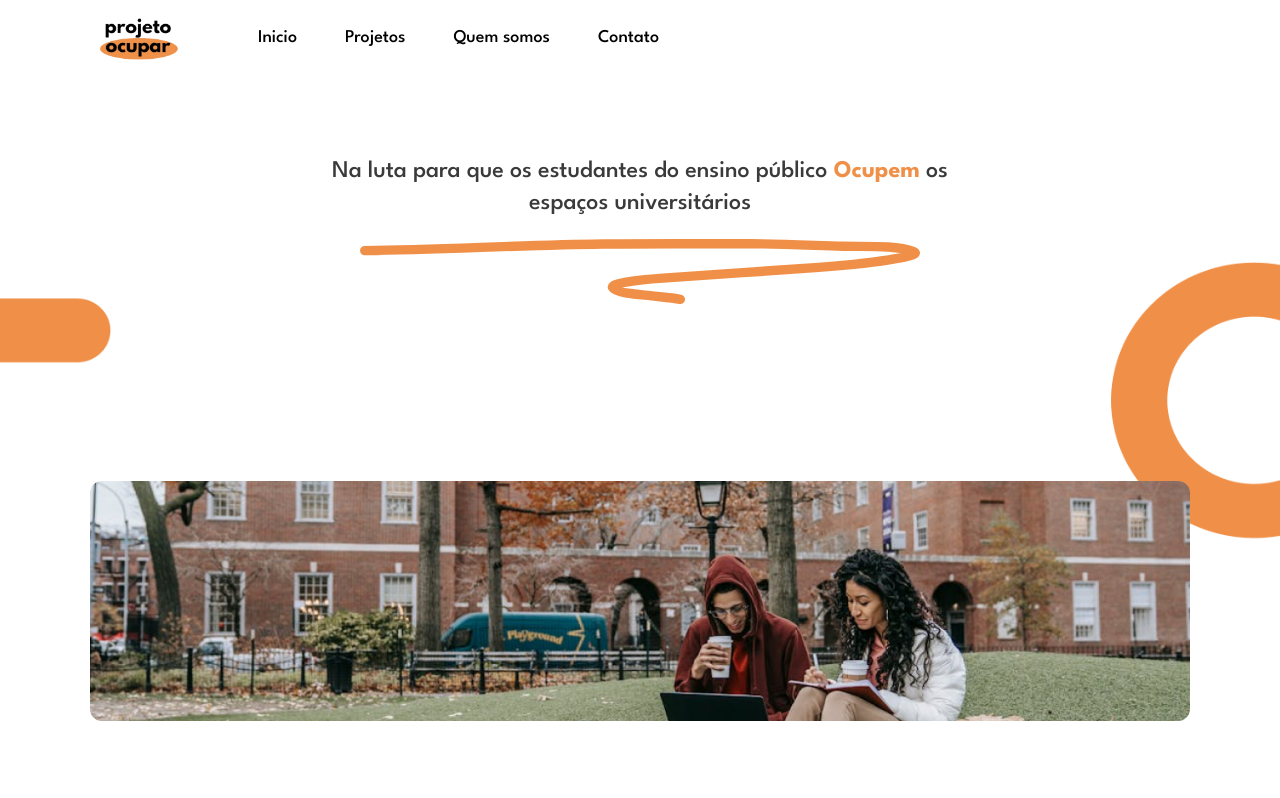
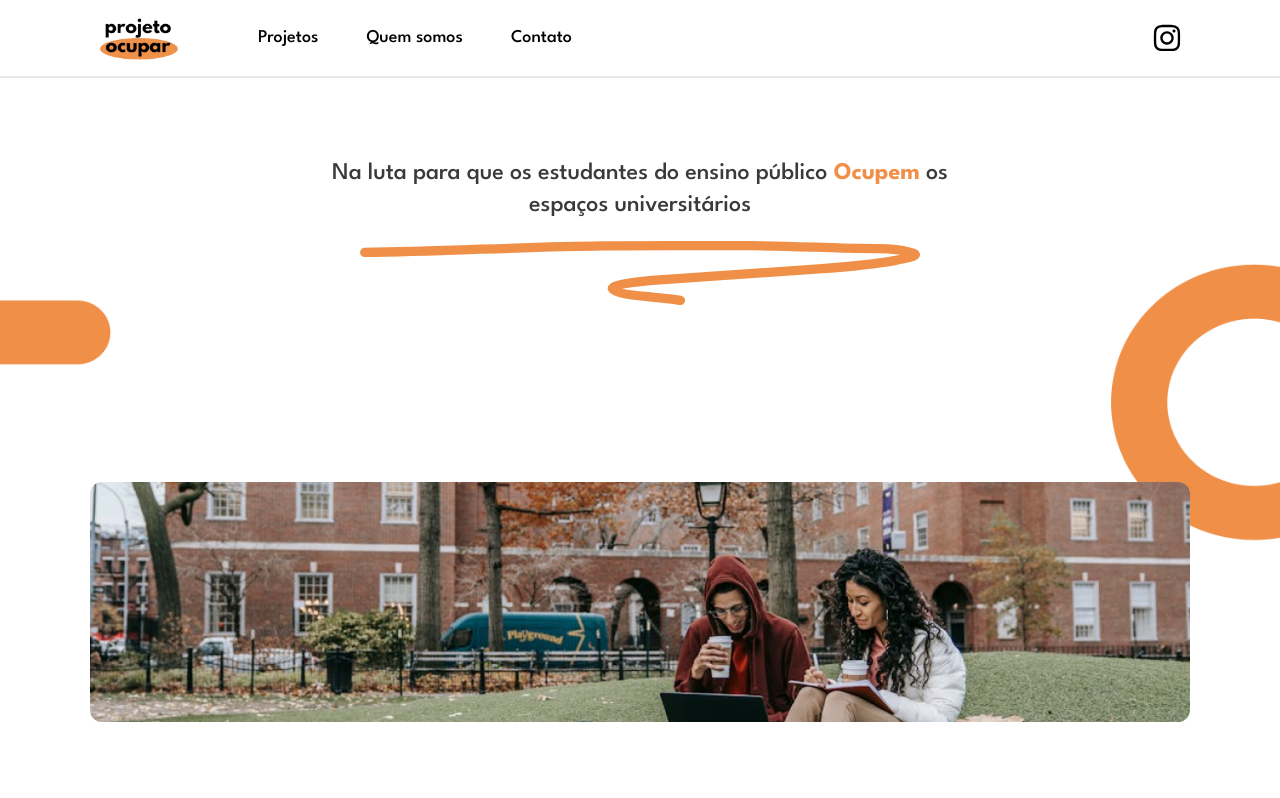
Before and after one commit to matebeing/projeto-ocupar, a React (Vite) app: page / in a window 1280 px wide. Shown: the top 798 px of the page. Built offline with nearby package versions, Linux system fonts and the light colour scheme; no server answers.

Commit message:
fix: cellphone

```diff
--- a/package.json
+++ b/package.json
@@ -11,11 +11,15 @@
   },
   "dependencies": {
     "@djpfs/react-vlibras": "^2.0.2",
+    "aos": "^2.3.4",
     "react": "^18.3.1",
-    "react-dom": "^18.3.1"
+    "react-animate-on-scroll": "^2.1.9",
+    "react-dom": "^18.3.1",
+    "react-icons": "^5.3.0"
   },
   "devDependencies": {
     "@eslint/js": "^9.9.0",
+    "@types/aos": "^3.0.7",
     "@types/react": "^18.3.3",
     "@types/react-dom": "^18.3.0",
     "@vitejs/plugin-react": "^4.3.1",
--- a/src/components/Navbar/index.jsx
+++ b/src/components/Navbar/index.jsx
@@ -1,5 +1,6 @@
 import { useState } from 'react';
 import Logo from '../../assets/logo.png';
+import { FaInstagram } from 'react-icons/fa';
 
 const Navbar = () => {
     const [isOpen, setIsOpen] = useState(false);
@@ -9,23 +10,25 @@ const Navbar = () => {
     };
 
     return (
-        <nav className="relative">
-            <section className='flex items-center justify-between w-full lg:max-w-[1100px] sm:w-full sm:px-2 lg:mx-auto py-4'>
+        <nav className="relative border-b-[2px] border-l-gray" >
+            <section className='flex items-center justify-between lg:max-w-[1100px] sm:w-full sm:px-2 lg:mx-auto py-4'>
                 <section className='flex flex-column'>
                     <img src={Logo} alt="logo" className='w-20' />
                     <ul className={`lg:flex sm:hidden items-center ml-20 gap-12 flex-row text-lg font-medium`}>
-                        <li>Inicio</li>
                         <li>Projetos</li>
                         <li>Quem somos</li>
                         <li>Contato</li>
                     </ul>
                 </section>
-                <section className="lg:hidden">
-                    <button onClick={toggleMenu} className="focus:outline-none">
+                <section>
+                    <button onClick={toggleMenu} className="focus:outline-none lg:hidden">
                         <svg xmlns="http://www.w3.org/2000/svg" className="h-8 w-8" viewBox="0 0 20 20" fill="currentColor">
                             <path fillRule="evenodd" d="M3 5h14a1 1 0 110 2H3a1 1 0 110-2zm0 6h14a1 1 0 110 2H3a1 1 0 110-2zm0 6h14a1 1 0 110 2H3a1 1 0 110-2z" clipRule="evenodd" />
                         </svg>
                     </button>
+                    <p className='lg:block sm:hidden'>
+                        <FaInstagram size={30}/>
+                    </p>
                 </section>
             </section>
 
@@ -37,7 +40,6 @@ const Navbar = () => {
                         </svg>
                     </button>
                     <ul className="flex flex-col items-center gap-4 text-lg font-medium">
-                        <li onClick={toggleMenu}>Inicio</li>
                         <li onClick={toggleMenu}>Projetos</li>
                         <li onClick={toggleMenu}>Quem somos</li>
                         <li onClick={toggleMenu}>Contato</li>
--- a/src/components/Objectives/index.jsx
+++ b/src/components/Objectives/index.jsx
@@ -14,6 +14,7 @@ const Objectives = () => {
                     <li className='flex items-center justify-center border-[10px] p-20 border-[#F09048] w-40 h-40 rounded-full'>DEMOCRATIZAR</li>
                 </ul>
             </section>
+
             <div style={{backgroundImage: `url(${Background})`}} className="absolute inset-0  bg-no-repeat bg-cover z-[-1]" ></div>
         </section>
     )
--- a/src/components/ScrollToTopButton/index.jsx
+++ b/src/components/ScrollToTopButton/index.jsx
@@ -31,7 +31,7 @@ const ScrollToTopButton = () => {
             {isVisible && (
                 <div
                     onClick={scrollToTop}
-                    className="flex items-center fixed bottom-5 cursor-pointer right-3   bg-orange-500 hover:bg-orange-600 text-white font-bold py-3 px-4 rounded-full shadow-lg transition-opacity duration-300 ease-in-out z-20"
+                    className="flex items-center  fixed bottom-5 cursor-pointer right-3   bg-orange-500 hover:bg-orange-600 text-white font-bold py-3 px-4 rounded-full shadow-lg transition-opacity duration-300 ease-in-out z-20"
                 >
                     Voltar para o topo
                 </div>
--- a/src/pages/Home/index.jsx
+++ b/src/pages/Home/index.jsx
@@ -5,7 +5,6 @@ import Projects from "../../components/Projects";
 import Members from "../../components/Members";
 import Footer from "../../components/Footer";
 import ScrollToTopButton from "../../components/ScrollToTopButton";
-import VLibras from "@djpfs/react-vlibras";
 
 const Home = () => {
     return (
```
Also changed, not shown: 1 other file (tests, documents, lock files or other folders).
